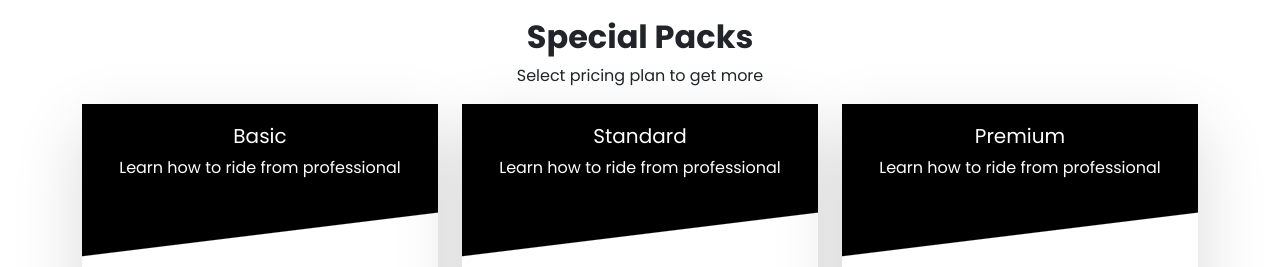
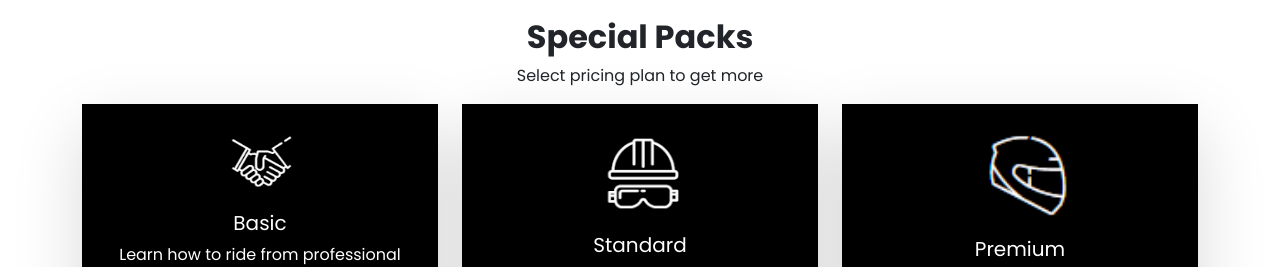
Before and after one commit to DaniAm94/proj-html-vuejs, a Vue app: page / in a window 1280 px wide. Shown: the part 4790-5057 px from the top of the page. Built offline with nearby package versions, Linux system fonts and the light colour scheme.

Commit message:
added flip-cards' img

```diff
--- a/src/components/AppMain/Sections/SectionCard.vue
+++ b/src/components/AppMain/Sections/SectionCard.vue
@@ -1,4 +1,5 @@
 <script>
+
 
 export default {
     name: 'SectionCard',
@@ -28,7 +29,7 @@ export default {
         hasBlackBottom: Boolean,    // Sezione expertTrainers
         name: String,               // Sezione expertTrainers
 
-        // No image cards
+        // Flip card
         packName: String,           // Sezione specialPacks
         isFlipCard: Boolean,        // Sezione specialPacks
 
@@ -65,6 +66,11 @@ export default {
             <!---------------  Flip card ------------>
             <div v-if="isFlipCard" class="flip-card">
                 <div class="top-flip-card">
+                    <img v-if="packName === 'Basic'" src="../../../assets/img/stretta-di-mano.png" alt="stretta di mano">
+                    <img v-if="packName === 'Standard'" src="../../../assets/img/elmo-fronte-bianco-su-nero.png"
+                        alt="stretta di mano">
+                    <img v-if="packName === 'Premium'" src="../../../assets/img/casco-bianco-su-nero.png"
+                        alt="stretta di mano">
                     <h5>{{ packName }}</h5>
                     <span>Learn how to ride from professional</span>
                 </div>
@@ -222,6 +228,11 @@ export default {
             padding: 20px;
             margin-bottom: 80px;
 
+            img {
+                width: 120px;
+                margin-bottom: 10px;
+            }
+
             &::after {
                 content: '';
                 position: absolute;
```
